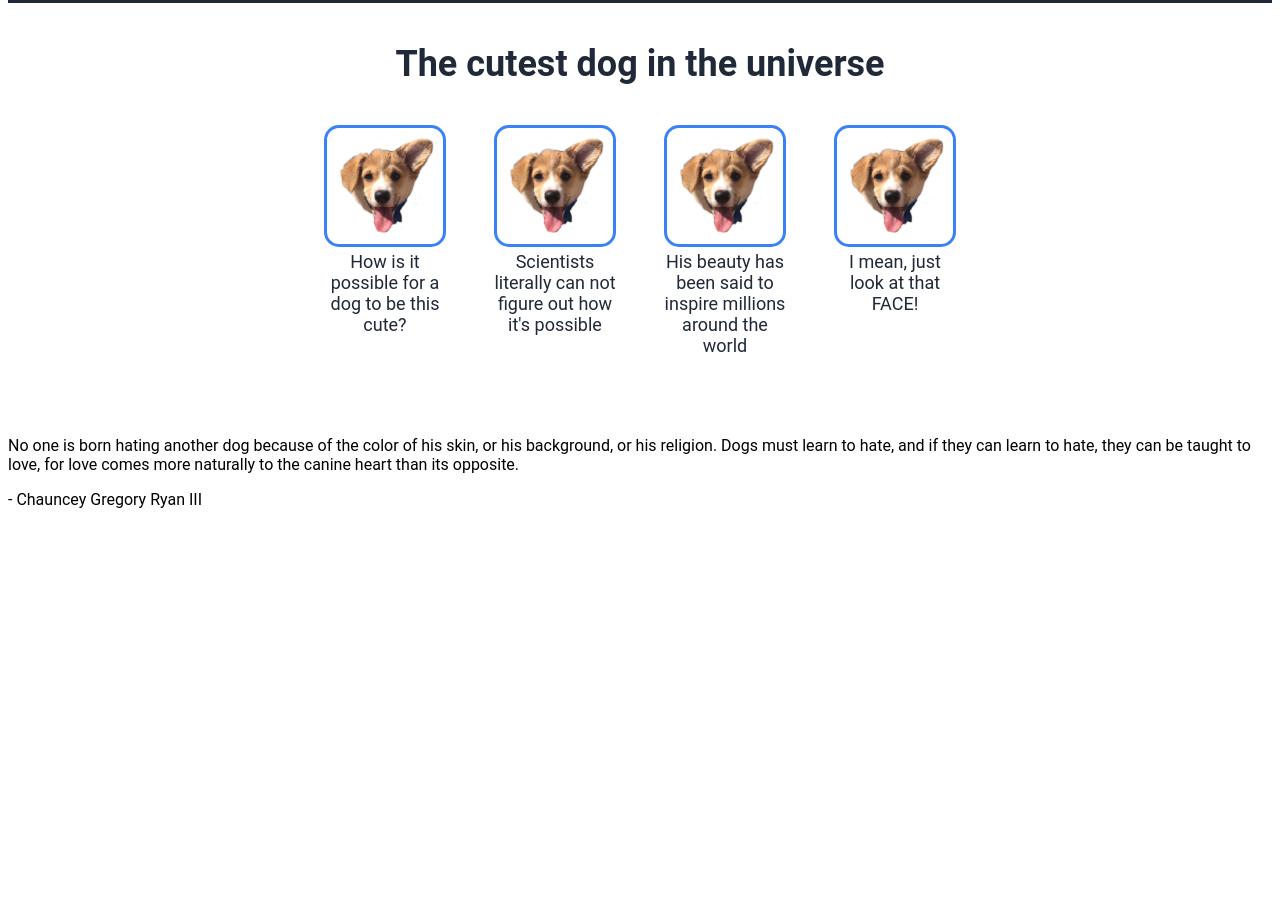
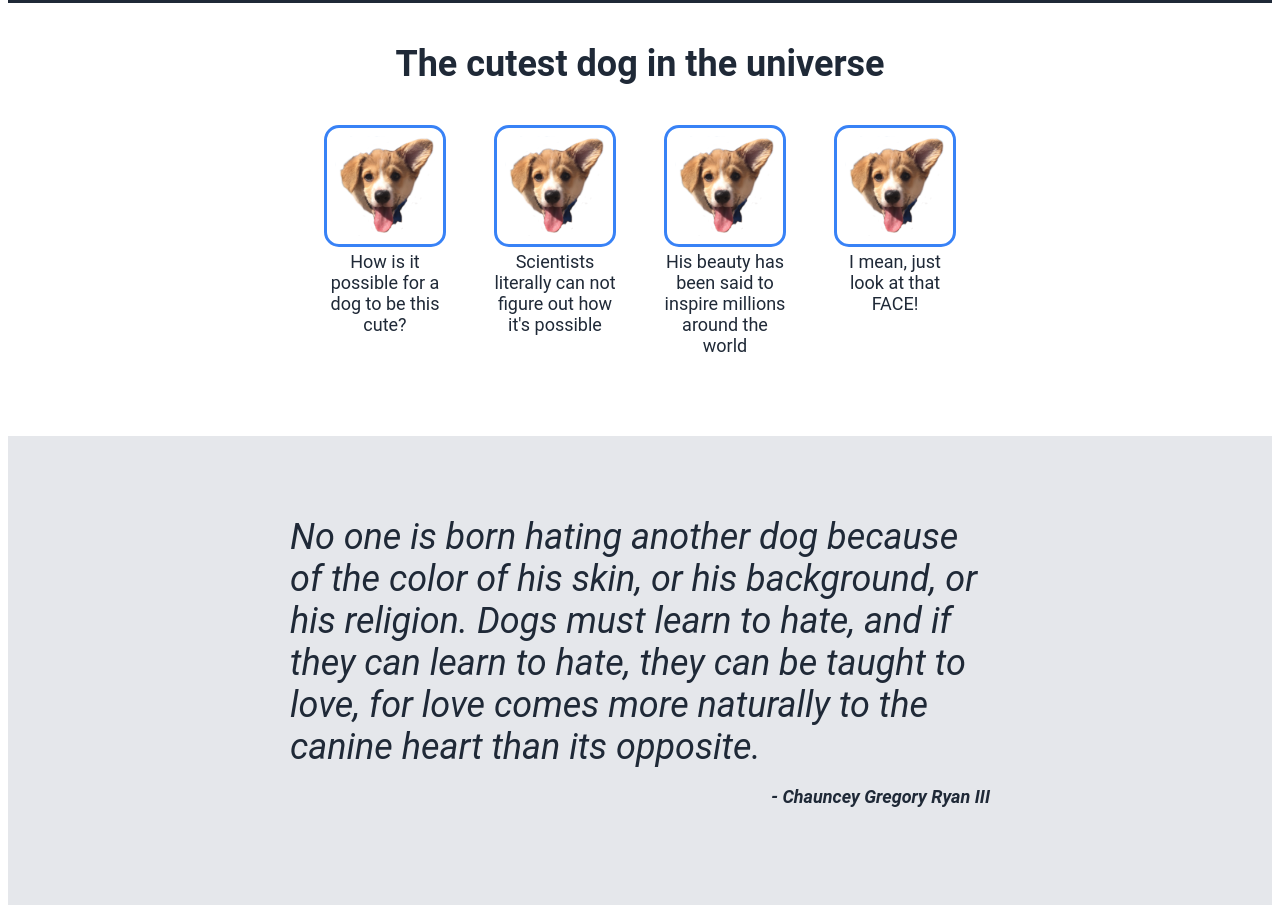
Before and after one commit to seanalexryan/landing-page, a plain HTML site: page index.html in a window 1280 px wide. Shown: the part 571-1484 px from the top of the page. Before the commit the page ends 1096 px from the top, so only its background shows below. Drawn offline with Linux system fonts and the light colour scheme.

Commit message:
Style quote block

```diff
--- a/style.css
+++ b/style.css
@@ -108,3 +108,26 @@ button {
     font-size: 18px;
     color: #1f2937;
 }
+
+.quote-box {
+    background: #e5e7eb;
+    padding: 80px 160px;
+    display: flex;
+    justify-content: center;
+
+}
+
+.quote {
+    font-size: 36px;
+    font-style: italic;
+    color: #1f2937;
+    max-width: 700px;
+}
+
+.author {
+    font-size: 18px;
+    font-weight: bolder;
+    color: #1f2937;
+    text-align: right;
+
+}
```
